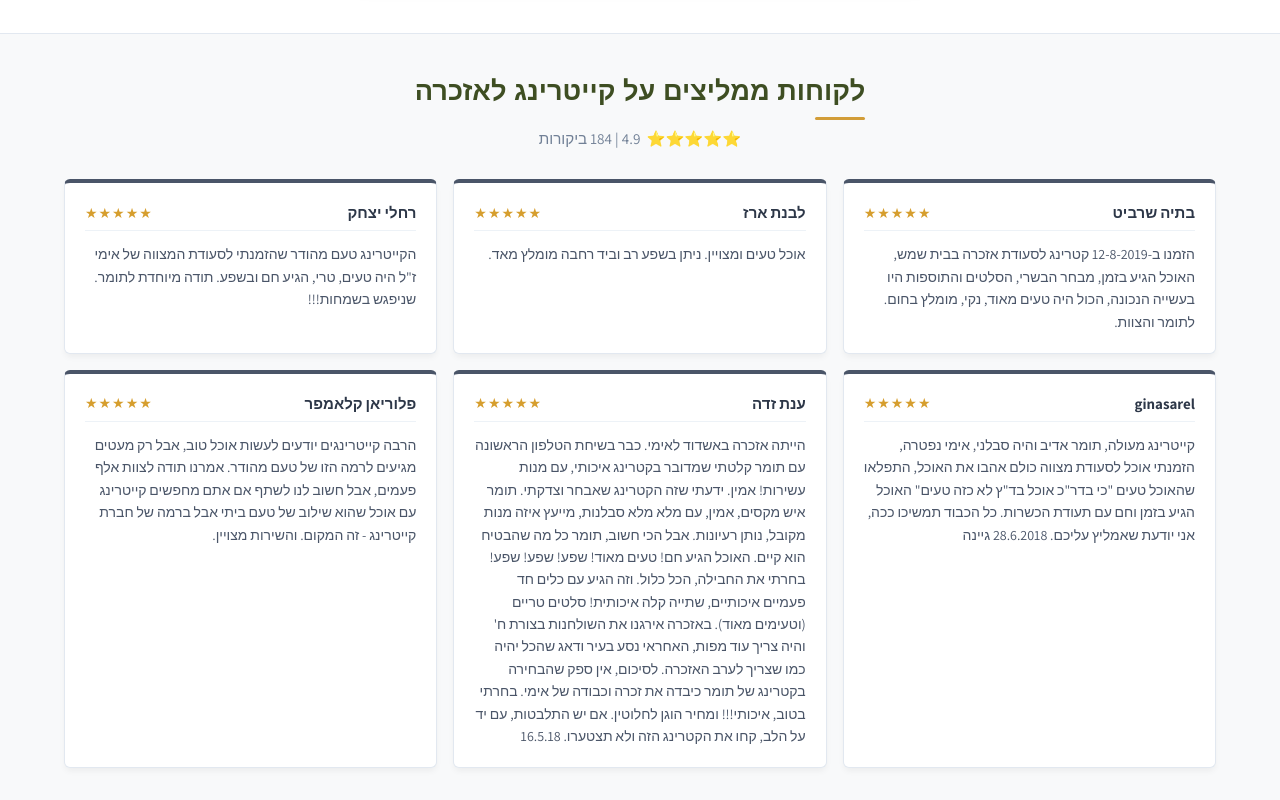
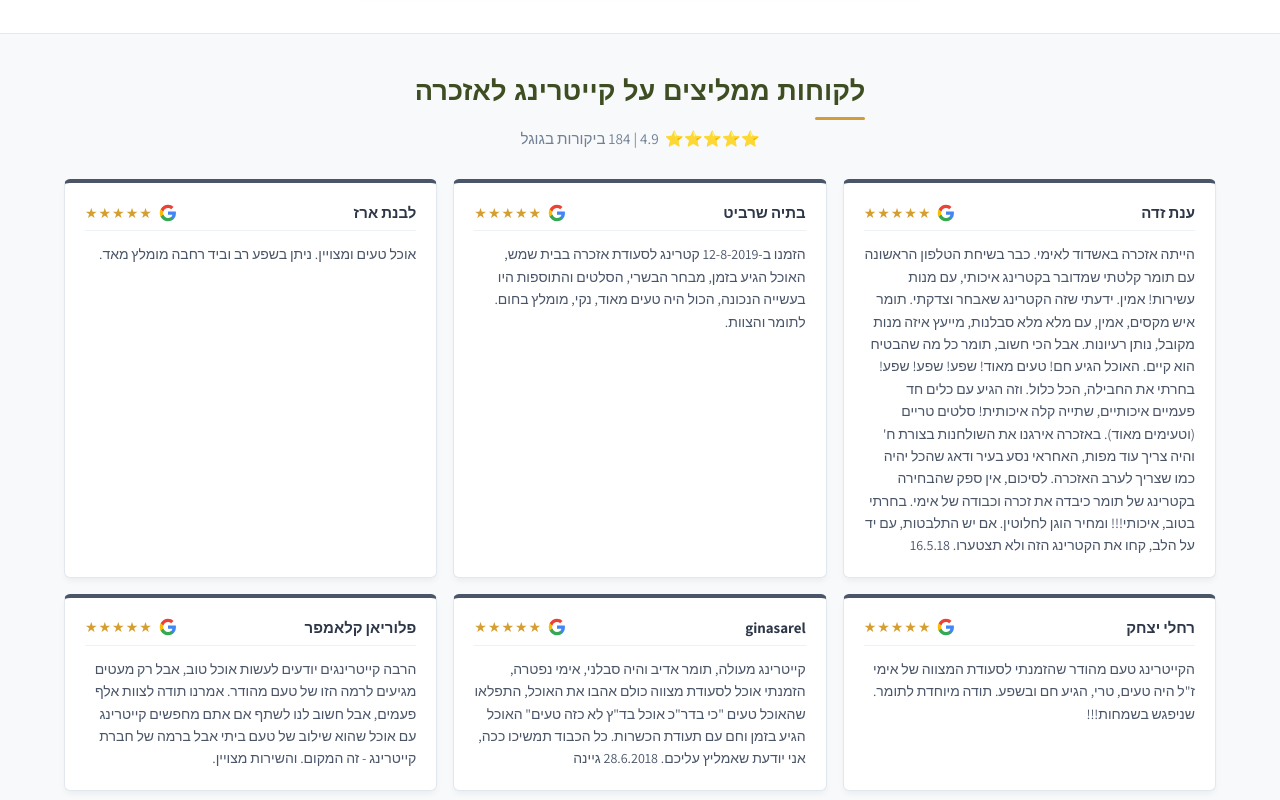
Before and after one commit to eitanyar/aaasada.com, a Next.js app: page /azkarot in a window 1280 px wide. Shown: the part 1180-1980 px from the top of the page. Built offline with nearby package versions, Linux system fonts and the light colour scheme; no server answers; a web font is replaced by a local one.

Commit message:
AzkarotReviews: move longest review first, add Google G logo to each card

```diff
--- a/src/components/AzkarotReviews.tsx
+++ b/src/components/AzkarotReviews.tsx
@@ -4,8 +4,12 @@
 
 const reviews = [
   {
+    name: "ענת זדה",
+    text: "הייתה אזכרה באשדוד לאימי. כבר בשיחת הטלפון הראשונה עם תומר קלטתי שמדובר בקטרינג איכותי, עם מנות עשירות! אמין. ידעתי שזה הקטרינג שאבחר וצדקתי. תומר איש מקסים, אמין, עם מלא מלא סבלנות, מייעץ איזה מנות מקובל, נותן רעיונות. אבל הכי חשוב, תומר כל מה שהבטיח הוא קיים. האוכל הגיע חם! טעים מאוד! שפע! שפע! שפע! בחרתי את החבילה, הכל כלול. וזה הגיע עם כלים חד פעמיים איכותיים, שתייה קלה איכותית! סלטים טריים (וטעימים מאוד). באזכרה אירגנו את השולחנות בצורת ח' והיה צריך עוד מפות, האחראי נסע בעיר ודאג שהכל יהיה כמו שצריך לערב האזכרה. לסיכום, אין ספק שהבחירה בקטרינג של תומר כיבדה את זכרה וכבודה של אימי. בחרתי בטוב, איכותי!!! ומחיר הוגן לחלוטין. אם יש התלבטות, עם יד על הלב, קחו את הקטרינג הזה ולא תצטערו. 16.5.18",
+  },
+  {
     name: "בתיה שרביט",
-    text: 'הזמנו ב-12-8-2019 קטרינג לסעודת אזכרה בבית שמש, האוכל הגיע בזמן, מבחר הבשרי, הסלטים והתוספות היו בעשייה הנכונה, הכול היה טעים מאוד, נקי, מומלץ בחום. לתומר והצוות.',
+    text: "הזמנו ב-12-8-2019 קטרינג לסעודת אזכרה בבית שמש, האוכל הגיע בזמן, מבחר הבשרי, הסלטים והתוספות היו בעשייה הנכונה, הכול היה טעים מאוד, נקי, מומלץ בחום. לתומר והצוות.",
   },
   {
     name: "לבנת ארז",
@@ -20,14 +24,40 @@
     text: 'קייטרינג מעולה, תומר אדיב והיה סבלני, אימי נפטרה, הזמנתי אוכל לסעודת מצווה כולם אהבו את האוכל, התפלאו שהאוכל טעים "כי בדר"כ אוכל בד"ץ לא כזה טעים" האוכל הגיע בזמן וחם עם תעודת הכשרות. כל הכבוד תמשיכו ככה, אני יודעת שאמליץ עליכם. 28.6.2018 גיינה',
   },
   {
-    name: "ענת זדה",
-    text: "הייתה אזכרה באשדוד לאימי. כבר בשיחת הטלפון הראשונה עם תומר קלטתי שמדובר בקטרינג איכותי, עם מנות עשירות! אמין. ידעתי שזה הקטרינג שאבחר וצדקתי. תומר איש מקסים, אמין, עם מלא מלא סבלנות, מייעץ איזה מנות מקובל, נותן רעיונות. אבל הכי חשוב, תומר כל מה שהבטיח הוא קיים. האוכל הגיע חם! טעים מאוד! שפע! שפע! שפע! בחרתי את החבילה, הכל כלול. וזה הגיע עם כלים חד פעמיים איכותיים, שתייה קלה איכותית! סלטים טריים (וטעימים מאוד). באזכרה אירגנו את השולחנות בצורת ח' והיה צריך עוד מפות, האחראי נסע בעיר ודאג שהכל יהיה כמו שצריך לערב האזכרה. לסיכום, אין ספק שהבחירה בקטרינג של תומר כיבדה את זכרה וכבודה של אימי. בחרתי בטוב, איכותי!!! ומחיר הוגן לחלוטין. אם יש התלבטות, עם יד על הלב, קחו את הקטרינג הזה ולא תצטערו. 16.5.18",
-  },
-  {
     name: "פלוריאן קלאמפר",
     text: "הרבה קייטרינגים יודעים לעשות אוכל טוב, אבל רק מעטים מגיעים לרמה הזו של טעם מהודר. אמרנו תודה לצוות אלף פעמים, אבל חשוב לנו לשתף אם אתם מחפשים קייטרינג עם אוכל שהוא שילוב של טעם ביתי אבל ברמה של חברת קייטרינג - זה המקום. והשירות מצויין.",
   },
 ];
+
+// Google "G" logo as inline SVG — exact brand colors
+function GoogleG() {
+  return (
+    <svg
+      width="18"
+      height="18"
+      viewBox="0 0 24 24"
+      aria-label="Google"
+      style={{ flexShrink: 0 }}
+    >
+      <path
+        d="M22.56 12.25c0-.78-.07-1.53-.2-2.25H12v4.26h5.92c-.26 1.37-1.04 2.53-2.21 3.31v2.77h3.57c2.08-1.92 3.28-4.74 3.28-8.09z"
+        fill="#4285F4"
+      />
+      <path
+        d="M12 23c2.97 0 5.46-.98 7.28-2.66l-3.57-2.77c-.98.66-2.23 1.06-3.71 1.06-2.86 0-5.29-1.93-6.16-4.53H2.18v2.84C3.99 20.53 7.7 23 12 23z"
+        fill="#34A853"
+      />
+      <path
+        d="M5.84 14.09c-.22-.66-.35-1.36-.35-2.09s.13-1.43.35-2.09V7.07H2.18C1.43 8.55 1 10.22 1 12s.43 3.45 1.18 4.93l3.66-2.84z"
+        fill="#FBBC05"
+      />
+      <path
+        d="M12 5.38c1.62 0 3.06.56 4.21 1.64l3.15-3.15C17.45 2.09 14.97 1 12 1 7.7 1 3.99 3.47 2.18 7.07l3.66 2.84c.87-2.6 3.3-4.53 6.16-4.53z"
+        fill="#EA4335"
+      />
+    </svg>
+  );
+}
 
 export default function AzkarotReviews() {
   return (
@@ -54,7 +84,7 @@
             לקוחות ממליצים על קייטרינג לאזכרה
           </h2>
           <p style={{ color: "#718096", fontSize: "0.95rem" }}>
-            ⭐⭐⭐⭐⭐ &nbsp;4.9 | 184 ביקורות
+            ⭐⭐⭐⭐⭐ &nbsp;4.9 | 184 ביקורות בגוגל
           </p>
         </div>
 
@@ -63,7 +93,10 @@
             <div key={i} className="azkarot-review-card">
               <div className="azkarot-review-header">
                 <span className="azkarot-reviewer-name">{review.name}</span>
-                <span className="azkarot-review-stars">★★★★★</span>
+                <div style={{ display: "flex", alignItems: "center", gap: "6px" }}>
+                  <GoogleG />
+                  <span className="azkarot-review-stars">★★★★★</span>
+                </div>
               </div>
               <p className="azkarot-review-text">{review.text}</p>
             </div>
```
